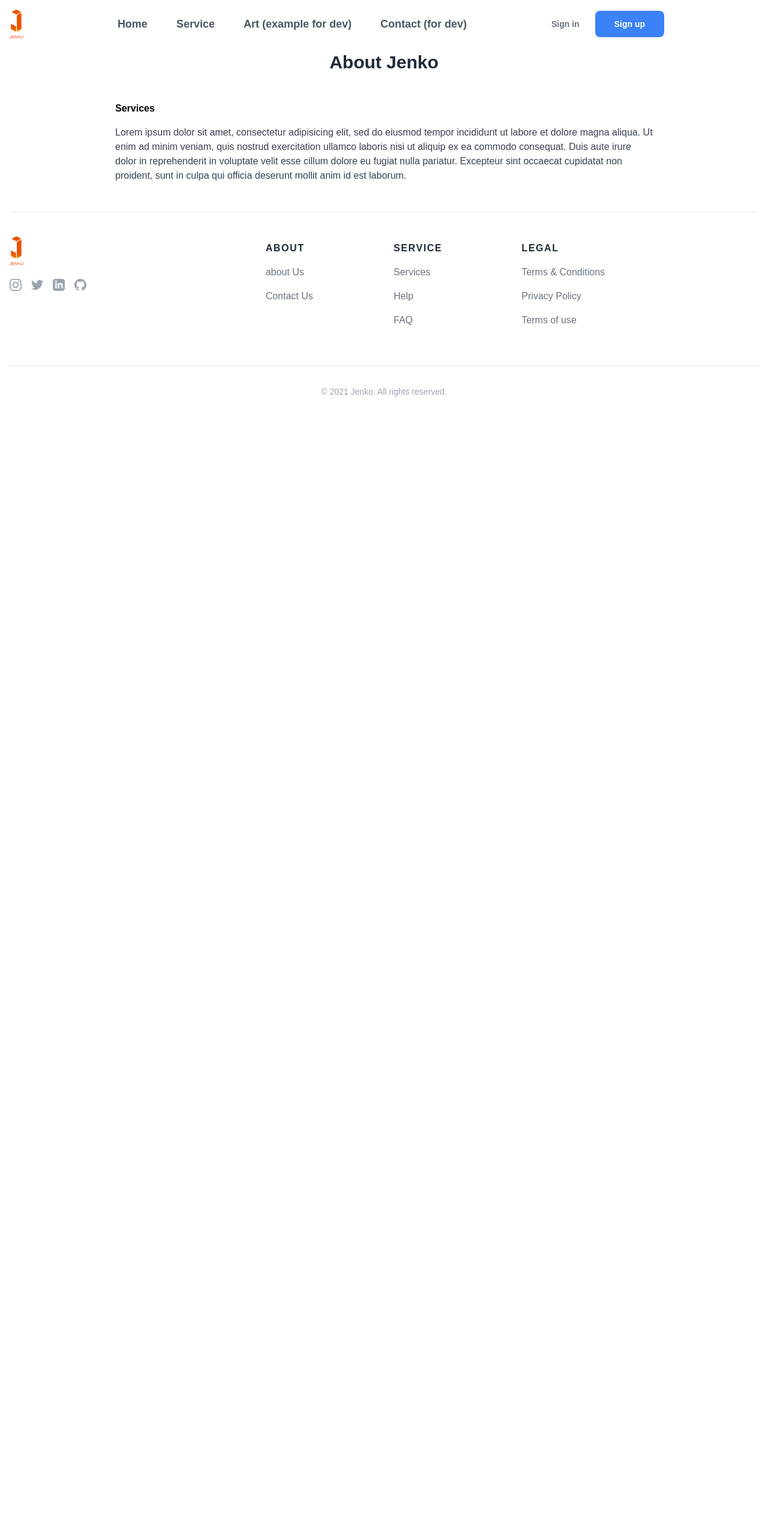
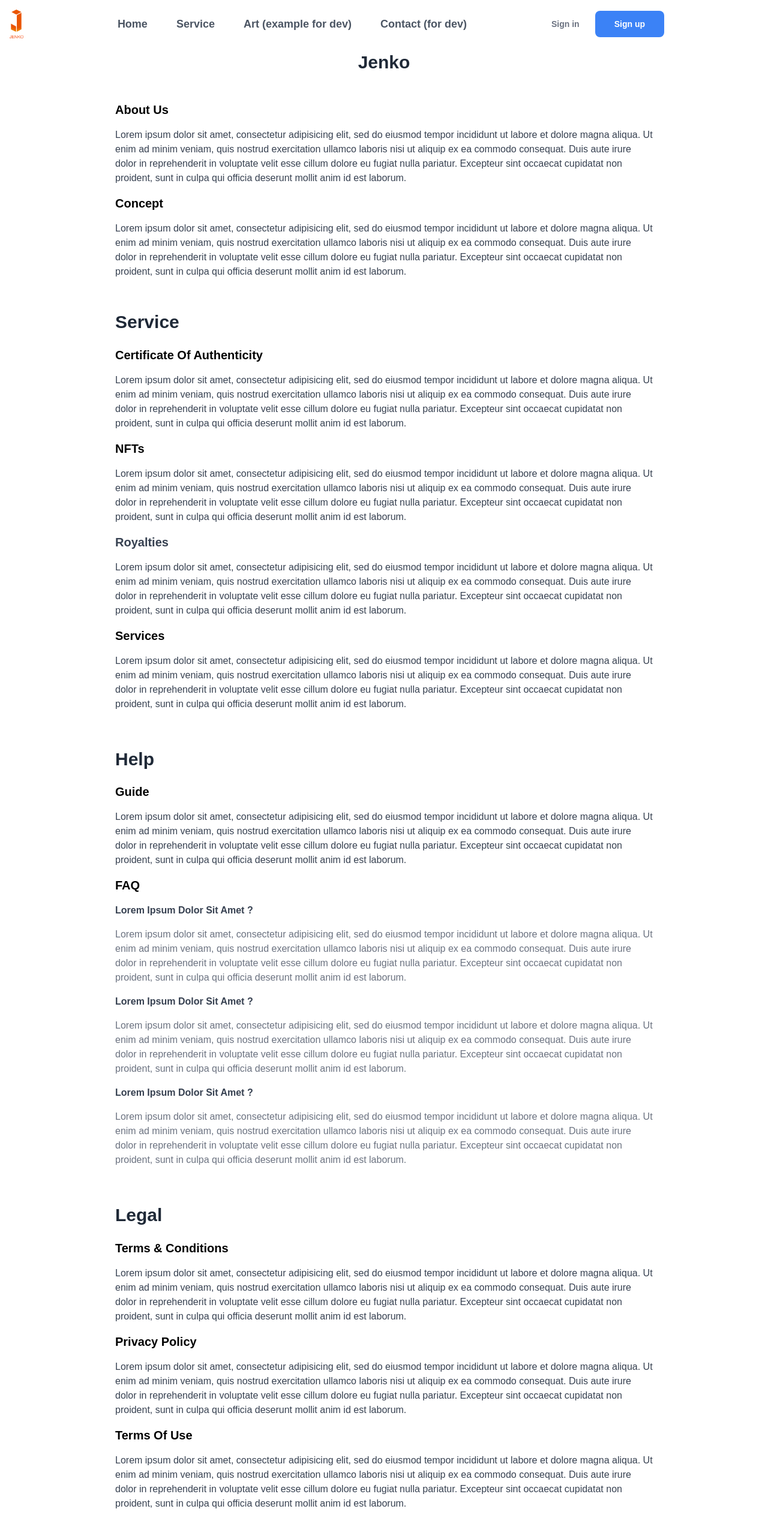
Before and after one commit to ivanZhuravlov/ntf-projj, a Vue app in the folder front/: page /about in a window 1280 px wide. Shown: the top 2566 px of the page at 60% size. Before the commit the page ends 800 px from the top, so only its background shows below. Built offline with nearby package versions, Linux system fonts and the light colour scheme.

Commit message:
update about page

```diff
--- a/front/src/views/About.vue
+++ b/front/src/views/About.vue
@@ -3,9 +3,129 @@
     <Header />
     <div class="flex justify-center w-full px-4">
       <div class="max-w-4xl grid grid-cols-1 gap-2 place-items-center space-y-8">
-        <h1 class="text-gray-800 text-3xl font-bold capitalize leading-relaxed">About Jenko</h1>
+        <h1 class="text-gray-800 text-3xl font-bold capitalize leading-relaxed">Jenko</h1>
         <div class="space-y-4">
-          <h2 class="font-semibold capitalize">Services</h2>
+          <h2 class="font-semibold capitalize text-xl place-items-center">About us</h2>
+          <p class="text-gray-700">
+            Lorem ipsum dolor sit amet, consectetur adipisicing elit, sed do eiusmod
+            tempor incididunt ut labore et dolore magna aliqua. Ut enim ad minim veniam,
+            quis nostrud exercitation ullamco laboris nisi ut aliquip ex ea commodo
+            consequat. Duis aute irure dolor in reprehenderit in voluptate velit esse
+            cillum dolore eu fugiat nulla pariatur. Excepteur sint occaecat cupidatat non
+            proident, sunt in culpa qui officia deserunt mollit anim id est laborum.
+          </p>
+
+          <h2 class="font-semibold capitalize text-xl place-items-center">Concept</h2>
+            <p class="text-gray-700">
+            Lorem ipsum dolor sit amet, consectetur adipisicing elit, sed do eiusmod
+            tempor incididunt ut labore et dolore magna aliqua. Ut enim ad minim veniam,
+            quis nostrud exercitation ullamco laboris nisi ut aliquip ex ea commodo
+            consequat. Duis aute irure dolor in reprehenderit in voluptate velit esse
+            cillum dolore eu fugiat nulla pariatur. Excepteur sint occaecat cupidatat non
+            proident, sunt in culpa qui officia deserunt mollit anim id est laborum.
+          </p>
+
+        <h1 class="text-gray-800 text-3xl font-semibold capitalize leading-relaxed pt-8">Service</h1>
+          <h2 class="font-semibold capitalize text-xl">Certificate of Authenticity</h2>
+          <p class="text-gray-700">
+            Lorem ipsum dolor sit amet, consectetur adipisicing elit, sed do eiusmod
+            tempor incididunt ut labore et dolore magna aliqua. Ut enim ad minim veniam,
+            quis nostrud exercitation ullamco laboris nisi ut aliquip ex ea commodo
+            consequat. Duis aute irure dolor in reprehenderit in voluptate velit esse
+            cillum dolore eu fugiat nulla pariatur. Excepteur sint occaecat cupidatat non
+            proident, sunt in culpa qui officia deserunt mollit anim id est laborum.
+          </p>
+          <h2 class="font-semibold capitalize text-xl">NFTs</h2>
+          <p class="text-gray-700">
+            Lorem ipsum dolor sit amet, consectetur adipisicing elit, sed do eiusmod
+            tempor incididunt ut labore et dolore magna aliqua. Ut enim ad minim veniam,
+            quis nostrud exercitation ullamco laboris nisi ut aliquip ex ea commodo
+            consequat. Duis aute irure dolor in reprehenderit in voluptate velit esse
+            cillum dolore eu fugiat nulla pariatur. Excepteur sint occaecat cupidatat non
+            proident, sunt in culpa qui officia deserunt mollit anim id est laborum.
+
+
+          </p>
+          <h2 class="font-semibold capitalize text-gray-700 text-xl">Royalties</h2>
+          <p class="text-gray-700">
+            Lorem ipsum dolor sit amet, consectetur adipisicing elit, sed do eiusmod
+            tempor incididunt ut labore et dolore magna aliqua. Ut enim ad minim veniam,
+            quis nostrud exercitation ullamco laboris nisi ut aliquip ex ea commodo
+            consequat. Duis aute irure dolor in reprehenderit in voluptate velit esse
+            cillum dolore eu fugiat nulla pariatur. Excepteur sint occaecat cupidatat non
+            proident, sunt in culpa qui officia deserunt mollit anim id est laborum.
+          </p>
+          <h2 class="font-semibold capitalize text-xl">Services</h2>
+          <p class="text-gray-700">
+            Lorem ipsum dolor sit amet, consectetur adipisicing elit, sed do eiusmod
+            tempor incididunt ut labore et dolore magna aliqua. Ut enim ad minim veniam,
+            quis nostrud exercitation ullamco laboris nisi ut aliquip ex ea commodo
+            consequat. Duis aute irure dolor in reprehenderit in voluptate velit esse
+            cillum dolore eu fugiat nulla pariatur. Excepteur sint occaecat cupidatat non
+            proident, sunt in culpa qui officia deserunt mollit anim id est laborum.
+         </p>
+         <h1 class="text-gray-800 text-3xl font-semibold capitalize leading-relaxed pt-10">Help</h1>
+          <h2 class="font-semibold capitalize text-xl">Guide</h2>
+          <p class="text-gray-700">
+            Lorem ipsum dolor sit amet, consectetur adipisicing elit, sed do eiusmod
+            tempor incididunt ut labore et dolore magna aliqua. Ut enim ad minim veniam,
+            quis nostrud exercitation ullamco laboris nisi ut aliquip ex ea commodo
+            consequat. Duis aute irure dolor in reprehenderit in voluptate velit esse
+            cillum dolore eu fugiat nulla pariatur. Excepteur sint occaecat cupidatat non
+            proident, sunt in culpa qui officia deserunt mollit anim id est laborum.
+          </p>
+          <h2 class="font-semibold capitalize text-xl">FAQ</h2>
+          <h3 class="font-semibold capitalize text-gray-700 text-l">Lorem ipsum dolor sit amet ?</h3>
+          <p class="text-gray-500">
+            Lorem ipsum dolor sit amet, consectetur adipisicing elit, sed do eiusmod
+            tempor incididunt ut labore et dolore magna aliqua. Ut enim ad minim veniam,
+            quis nostrud exercitation ullamco laboris nisi ut aliquip ex ea commodo
+            consequat. Duis aute irure dolor in reprehenderit in voluptate velit esse
+            cillum dolore eu fugiat nulla pariatur. Excepteur sint occaecat cupidatat non
+            proident, sunt in culpa qui officia deserunt mollit anim id est laborum.
+          </p>
+               <h3 class="font-semibold capitalize text-gray-700 text-l">Lorem ipsum dolor sit amet ?</h3>
+          <p class="text-gray-500">
+            Lorem ipsum dolor sit amet, consectetur adipisicing elit, sed do eiusmod
+            tempor incididunt ut labore et dolore magna aliqua. Ut enim ad minim veniam,
+            quis nostrud exercitation ullamco laboris nisi ut aliquip ex ea commodo
+            consequat. Duis aute irure dolor in reprehenderit in voluptate velit esse
+            cillum dolore eu fugiat nulla pariatur. Excepteur sint occaecat cupidatat non
+            proident, sunt in culpa qui officia deserunt mollit anim id est laborum.
+          </p>
+               <h3 class="font-semibold capitalize text-gray-700 text-l">Lorem ipsum dolor sit amet ?</h3>
+          <p class="text-gray-500">
+            Lorem ipsum dolor sit amet, consectetur adipisicing elit, sed do eiusmod
+            tempor incididunt ut labore et dolore magna aliqua. Ut enim ad minim veniam,
+            quis nostrud exercitation ullamco laboris nisi ut aliquip ex ea commodo
+            consequat. Duis aute irure dolor in reprehenderit in voluptate velit esse
+            cillum dolore eu fugiat nulla pariatur. Excepteur sint occaecat cupidatat non
+            proident, sunt in culpa qui officia deserunt mollit anim id est laborum.
+          </p>
+
+          <h1 class="text-gray-800 text-3xl font-semibold capitalize leading-relaxed pt-10">Legal</h1>
+            <h2 class="font-semibold capitalize text-xl">Terms & Conditions </h2>
+
+          <p class="text-gray-700">
+            Lorem ipsum dolor sit amet, consectetur adipisicing elit, sed do eiusmod
+            tempor incididunt ut labore et dolore magna aliqua. Ut enim ad minim veniam,
+            quis nostrud exercitation ullamco laboris nisi ut aliquip ex ea commodo
+            consequat. Duis aute irure dolor in reprehenderit in voluptate velit esse
+            cillum dolore eu fugiat nulla pariatur. Excepteur sint occaecat cupidatat non
+            proident, sunt in culpa qui officia deserunt mollit anim id est laborum.
+          </p>
+          <h2 class="font-semibold capitalize text-xl"> Privacy Policy </h2>
+
+          <p class="text-gray-700">
+            Lorem ipsum dolor sit amet, consectetur adipisicing elit, sed do eiusmod
+            tempor incididunt ut labore et dolore magna aliqua. Ut enim ad minim veniam,
+            quis nostrud exercitation ullamco laboris nisi ut aliquip ex ea commodo
+            consequat. Duis aute irure dolor in reprehenderit in voluptate velit esse
+            cillum dolore eu fugiat nulla pariatur. Excepteur sint occaecat cupidatat non
+            proident, sunt in culpa qui officia deserunt mollit anim id est laborum.
+          </p>
+          <h2 class="font-semibold capitalize text-xl">Terms of Use </h2>
+
           <p class="text-gray-700">
             Lorem ipsum dolor sit amet, consectetur adipisicing elit, sed do eiusmod
             tempor incididunt ut labore et dolore magna aliqua. Ut enim ad minim veniam,
@@ -16,6 +136,10 @@
           </p>
 
 
+
+
+
+          </p>
         </div>
       </div>
     </div>
```
Also changed, not shown: 1 other file (tests, documents, lock files or other folders).
